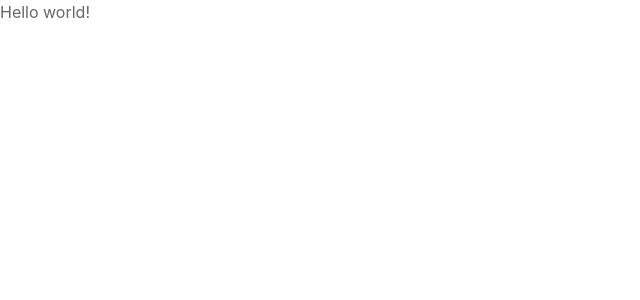
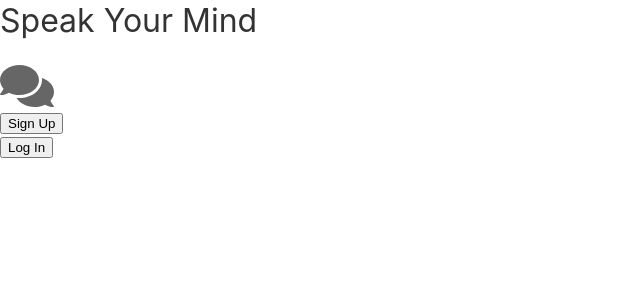
Before and after one commit to JethroF22/twitter-clone, a React app: page / in a window 1280 px wide. Shown: the top 300 px of the page, without its empty margins (0-640 px from the left). Built offline with nearby package versions, Linux system fonts and the light colour scheme.

Commit message:
Create `LandingPage` component

```diff
--- a/src/app.jsx
+++ b/src/app.jsx
@@ -1,7 +1,8 @@
 import React from 'react';
 import ReactDOM from 'react-dom';
 
-const template = <div>Hello world!</div>;
+import LandingPage from './components/LandingPage';
+
 const appRoot = document.getElementById('app');
 
-ReactDOM.render(template, appRoot);
+ReactDOM.render(<LandingPage />, appRoot);
--- /dev/null
+++ b/src/components/LandingPage.jsx
@@ -0,0 +1,20 @@
+import React, { Component } from 'react';
+import { FontAwesomeIcon } from '@fortawesome/react-fontawesome';
+import { faComments } from '@fortawesome/free-solid-svg-icons';
+
+class LandingPage extends Component {
+  render() {
+    return (
+      <div>
+        <h2>Speak Your Mind</h2>
+        <FontAwesomeIcon icon={faComments} size="3x" />
+        <br />
+        <button>Sign Up</button>
+        <br />
+        <button>Log In</button>
+      </div>
+    );
+  }
+}
+
+export default LandingPage;
```
